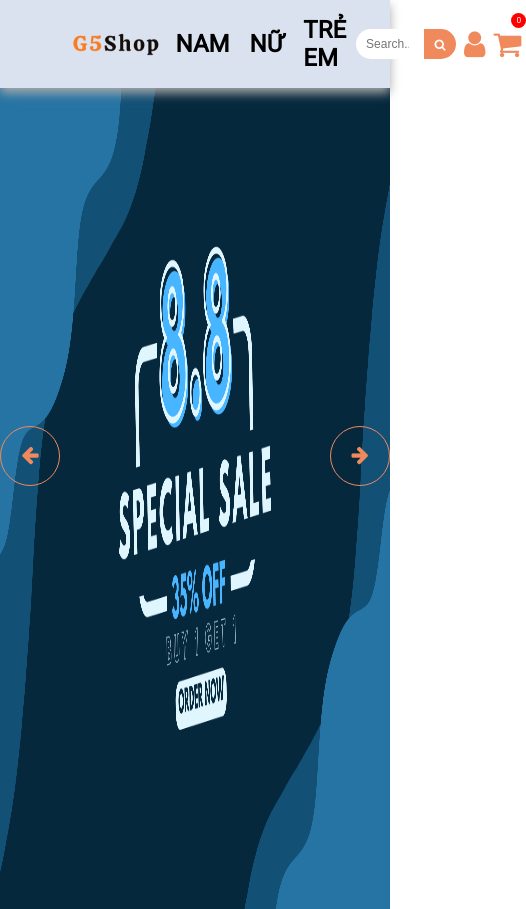
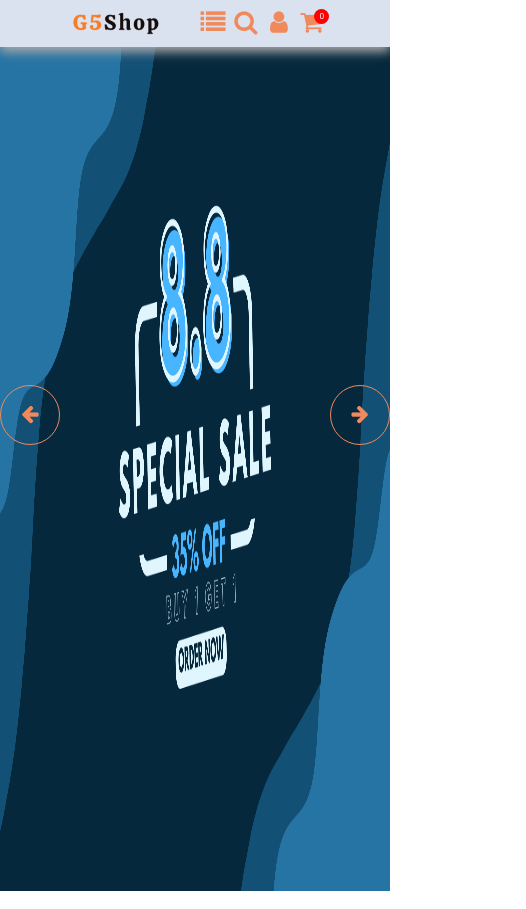
Before and after one commit to maseosau/test, a plain HTML site: page Home/index.html in a window 390 px wide. Shown: the top 909 px of the page, 526 px wide, since content can reach past the window. Drawn offline with Linux system fonts and the light colour scheme.

Commit message:
update header + file global

```diff
--- /dev/null
+++ b/Global/scripts/header.js
@@ -0,0 +1,12 @@
+let searchBar = document.querySelector('.header .navbar-wrap .search-bar');
+let navbar = document.querySelector('.navbar');
+document.querySelector("#search-btn").onclick = () => {
+    searchBar.classList.toggle("active");
+    navbar.classList.remove("active");
+}
+
+
+document.querySelector("#menu-btn").onclick = () => {
+    navbar.classList.toggle('active');
+    searchBar.classList.remove("active");
+}
--- a/Global/header.css
+++ b/Global/styles/header.css
@@ -57,13 +57,17 @@
 
 .header .navbar-wrap .icon {
     display: flex;
-    align-items: 'center';
+    align-items: center;
+    justify-content: flex-end;
 }
 
 
-.header a i {
-    font-size: 3rem;
+.header a i,
+.header .icon div {
+    font-size: 2.5rem;
     color: #F08A5D;
+    height: 2.5rem;
+    width: 2.5rem;
     line-height: 2.4rem;
     text-align: center;
     margin-left: 0.8rem;
@@ -86,11 +90,11 @@
 .header .navbar-wrap .navbar {
     display: flex;
     align-items: center;
-    height: 100%;
+    margin: 0 .5rem;
 }
 
 .header .navbar-wrap .navbar a {
-    font-size: 2.4rem;
+    font-size: 2rem;
     font-weight: bold;
     text-transform: uppercase;
     text-decoration: none;
@@ -100,5 +104,59 @@
 
 .header .navbar-wrap .navbar a:hover {
     color: #F08A5D;
-    border-bottom: 1px solid #F08A5D;
+    box-shadow: 0px 2px 0px 0px #F08A5D;
 }
+
+#menu-btn,
+#search-btn {
+    display: none;
+}
+
+@media (max-width:900px) {
+    #menu-btn, #search-btn {
+        display: inline-block;
+    }
+    .header .navbar-wrap .search-bar {
+        position: absolute;
+        top: 99%;
+        left: 0;
+        right: 0;
+        width: auto;
+        border-bottom: 1px solid #ccc;
+        border-top: 1px solid #ccc;
+        background-color: #fff;
+        clip-path: polygon(0 0, 100% 0, 100% 0, 0 0);
+        transition: .2s linear;
+    }
+
+    .header .navbar-wrap .search-bar.active {
+        clip-path: polygon(0 0, 100% 0, 100% 100%, 0 100%);
+    }
+    .header .navbar-wrap .navbar {
+        display: block;
+        position: absolute;
+        top: 100%;
+        left: 0;
+        right: 0;
+        background-color: #fff;
+        border-top: .1rem solid #fff3;
+        padding: 1rem 2rem;
+        clip-path: polygon(0 0, 100% 0, 100% 0, 0 0);
+        transition: .5s;
+    }
+    .header .navbar-wrap .navbar.active{
+        clip-path: polygon(0 0, 100% 0, 100% 100%, 0 100%);
+    }
+    .header .navbar-wrap .navbar a{
+        display: block;
+        margin: 1.5rem 0;
+        padding: 1rem;
+        background-color: #F08A5D;
+        text-align: center;
+        border-radius: .5rem;
+        color: #fff;
+    }
+    .header .navbar-wrap .navbar a:hover {
+        color: #000;
+    }
+}
--- a/Home/index.html
+++ b/Home/index.html
@@ -5,9 +5,9 @@
     <meta name="viewport" content="width=device-width, initial-scale=1.0">
     <title>Home</title>
     <link rel="icon" type="image/x-icon" href="../Global/logo2.png">
-    <link rel="stylesheet" href="../Global/globalStyle.css">
-    <link rel="stylesheet" href="../Global/header.css">
-    <link rel="stylesheet" href="../Global/footer.css">
+    <link rel="stylesheet" href="../Global/styles/globalStyle.css">
+    <link rel="stylesheet" href="../Global/styles/header.css">
+    <link rel="stylesheet" href="../Global/styles/footer.css">
     <link rel="stylesheet" href="styles.css">
     <link href='https://fonts.googleapis.com/css?family=Roboto' rel='stylesheet'>
     <link rel="stylesheet" href="https://cdnjs.cloudflare.com/ajax/libs/font-awesome/4.7.0/css/font-awesome.min.css">
@@ -24,11 +24,13 @@
                 <a href="#">Nữ</a>
                 <a href="#">Trẻ em</a>
             </nav>
-            <form action="" method="get" class="search-bar">
+            <form action="" method="post" class="search-bar">
                 <input type="text" name="search_product" placeholder="Search..." maxlength="100">
                 <button type="submit" class="fa fa-search" id="Search_product_button"></button>
             </form>
             <div class="icon">
+                <div class="fa fa-list" id="menu-btn"></div>
+                <div class="fa fa-search" id="search-btn"></div>
                 <a href="#"><i class="fa fa-user"></i></a>
                 <a href="#"><i class="fa fa-shopping-cart"></i><sup>0</sup></a>
             </div>
@@ -297,6 +299,7 @@
     </footer>
 
     <script src="scripts.js"></script>
+    <script src="../Global/scripts/header.js"></script>
 </body>
 
 </html>
--- a/Home/styles.css
+++ b/Home/styles.css
@@ -76,6 +76,7 @@
     align-items: center;
     list-style: none;
     gap: 2.3rem;
+    transition: transform 0.3s ease-in-out;
 }
 
 .bestSell ul {
```
Also changed, not shown: Login/login.html (+4 -4 lines), Register/register.html (+4 -4 lines), Global/styles/footer.css (renamed from Global/footer.css), Global/styles/globalStyle.css (renamed from Global/globalStyle.css), Global/styles/register_login.css (renamed from Global/register_login.css), Home/scripts.js (line endings or trailing spaces).
